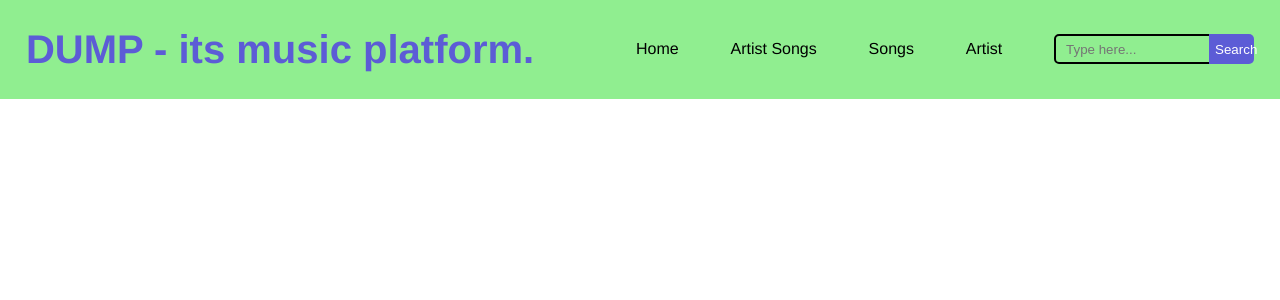
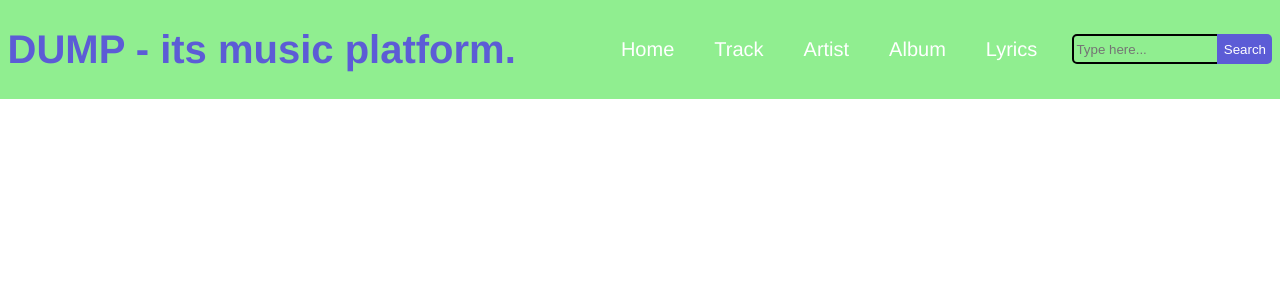
Before and after one commit to IllyaPriymak/DUMP, a Vue app: page / in a window 1280 px wide. Shown: the top 300 px of the page. Built offline with nearby package versions, Linux system fonts and the light colour scheme.

Commit message:
add some new

```diff
--- a/src/App.vue
+++ b/src/App.vue
@@ -1,10 +1,13 @@
 <template>
   <div id="app">
       <h1>DUMP - its music platform. </h1>
-          <a class="header_nav__link" href="#Home">Home</a>
-          <a class="header_nav__link" href="#Artist Songs">Artist Songs</a>
-          <a class="header_nav__link" href="#Songs">Songs</a>
-          <a class="header_nav__link" href="#Artist">Artist</a>
+      <div class="">
+        <a id="header_nav__link" href="#Home">Home</a>
+        <a id="header_nav__link" href="#Artist Songs">Track</a>
+        <a id="header_nav__link" href="#Artist">Artist</a>
+        <a id="header_nav__link" href="#Songs">Album</a>
+        <a id="header_nav__link" href="#Songs">Lyrics</a>
+      </div>
           <div class="">
             <form>
               <input type="search" placeholder="Type here...">
@@ -14,13 +17,13 @@
     </div>
 </template>
 
+
 <script>
 
 export default {
   name: 'app',
-  components: {
+
   }
-}
 </script>
 
 <style>
@@ -40,10 +43,18 @@ body {
   margin: 0px;
 }
 
-a {
+#header_nav__link {
+  padding-left: 20px;
+  padding-right: 20px;
+  font-size: 20px;
   text-decoration: none;
-  color: black;
+  color: white;
 }
+
+#header_nav__link:hover{
+  color: #5c5cd6;
+}
+
 
 * {box-sizing: border-box;}
 form {
@@ -54,7 +65,6 @@ form {
 input {
   width: 80%;
   height: 30px;
-  padding-left: 10px;
   border: 2px solid black;
   border-radius: 5px;
   outline: none;
@@ -65,7 +75,7 @@ button {
   position: absolute;
   top: 0;
   right: 0px;
-  width: 45px;
+  width: 55px;
   height: 30px;
   border: none;
   background: #5c5cd6;
@@ -84,7 +94,7 @@ button:before {
 
 h1 {
   font-size: 40px;
-  margin-right: 50px;
+  margin-right: 70px;
   color: #5c5cd6;
 }
 
--- a/src/main.js
+++ b/src/main.js
@@ -1,8 +1,10 @@
 import Vue from 'vue'
 import App from './App.vue'
+import router from "./router"
 
 Vue.config.productionTip = false
 
 new Vue({
+  router,
   render: h => h(App),
 }).$mount('#app')
--- a/src/router.js
+++ b/src/router.js
@@ -0,0 +1,20 @@
+import Vue from "vue"
+import Router from "vue-router"
+import Home from "@/views/Home"
+
+
+Vue.use(Router)
+
+export default new Router({
+  mode: 'history',
+  routes: [
+    {
+      path: '/',
+      component: Home
+    },
+    // {
+    //   path: "/todos",
+    //   component: () => import("./views/Todos.vue")
+    // }
+  ]
+})
```
Also changed, not shown: package.json (+6 -3 lines), src/views/Artist.vue (added), src/views/ArtistSongs.vue (added), src/views/Home.vue (added), src/views/Songs.vue (added), 1 other file (tests, documents, lock files or other folders).
